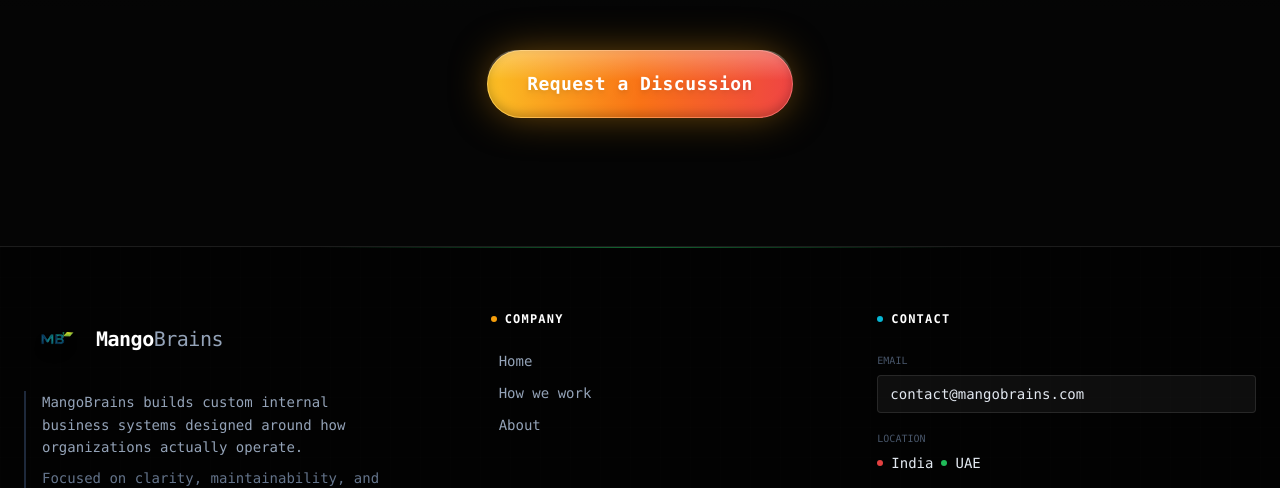
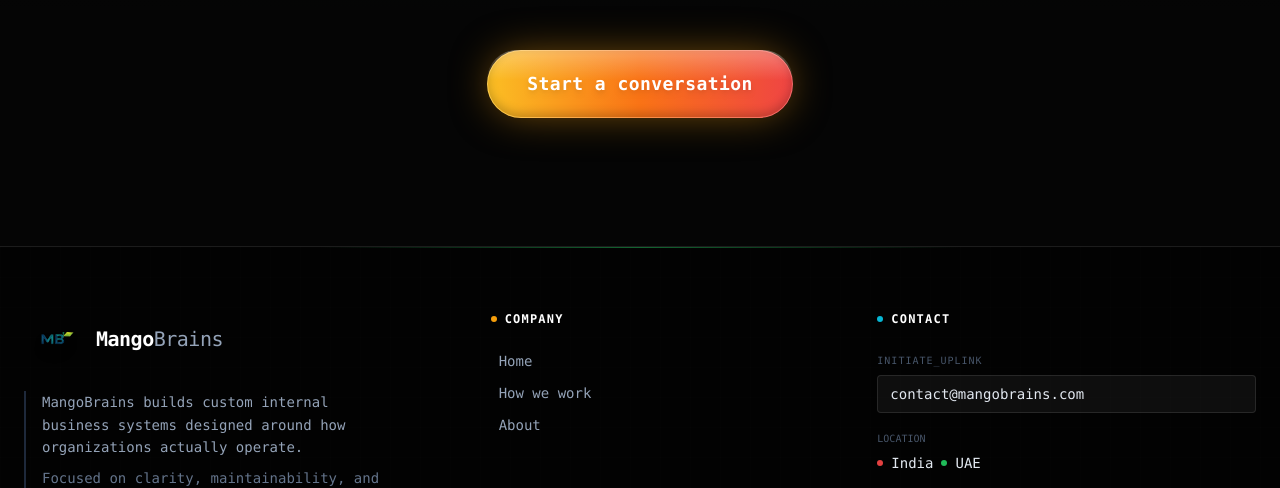
Before and after one commit to MangoBrains/website, a React (Vite) app in the folder frontend/: page /process in a window 1280 px wide. Shown: the part 2689-3177 px from the top of the page. Built offline with nearby package versions, Linux system fonts and the light colour scheme.

Commit message:
Added scroll to top to Nav

```diff
--- a/frontend/src/components/Footer.jsx
+++ b/frontend/src/components/Footer.jsx
@@ -521,15 +521,33 @@ export default function Footer() {
             </h4>
 
             <div className="space-y-4 text-sm text-slate-400">
-              <a href="mailto:contact@mangobrains.com" className="block group">
+              {/* <a href="mailto:contact@mangobrains.com" className="block group">
                 <div className="text-[10px] text-slate-600 mb-1 group-hover:text-green-500 transition-colors">
                   EMAIL
                 </div>
                 <div className="bg-white/5 border border-white/10 rounded px-3 py-2 text-slate-200 group-hover:border-green-500/50 group-hover:text-white transition-all">
                   contact@mangobrains.com
                 </div>
-              </a>
+              </a> */}
+              <Link
+                to="/contact"
+                onClick={() => window.scrollTo(0, 0)} // Forces scroll to top
+                className="block group"
+              >
+                {/* Label above the box */}
+                <div className="text-[10px] text-slate-600 mb-1 group-hover:text-green-500 transition-colors uppercase tracking-widest">
+                  Initiate_Uplink
+                </div>
 
+                {/* The Box itself */}
+                <div className="flex items-center justify-between bg-white/5 border border-white/10 rounded px-3 py-2 text-slate-200 group-hover:border-green-500/50 group-hover:text-white transition-all">
+                  <span>contact@mangobrains.com</span>
+                  {/* Little arrow hint that it goes somewhere */}
+                  <span className="text-green-500 opacity-0 -translate-x-2 group-hover:opacity-100 group-hover:translate-x-0 transition-all duration-300">
+                    →
+                  </span>
+                </div>
+              </Link>
               <div>
                 <div className="text-[10px] text-slate-600 mb-1">LOCATION</div>
                 <div className="flex items-center gap-2 text-slate-200">
--- a/frontend/src/components/Process.jsx
+++ b/frontend/src/components/Process.jsx
@@ -162,7 +162,7 @@ export default function Process() {
                 <div className="absolute inset-0 rounded-full border border-white/20 shadow-[inset_0_-4px_10px_rgba(0,0,0,0.2)]"></div>
 
                 <span className="relative z-10 text-white font-bold text-lg tracking-wide drop-shadow-md">
-                   Request a Discussion
+                   Start a conversation
                 </span>
             </a>
           </div>
```
Also changed, not shown: frontend/src/components/Navbar.jsx (+16 -199 lines).
